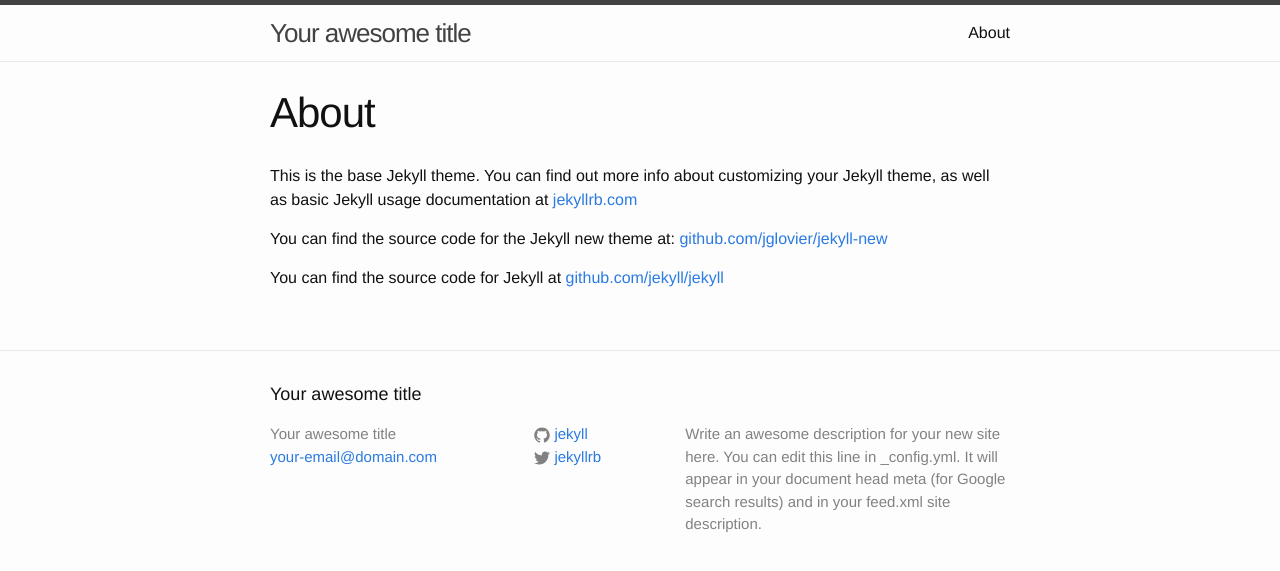
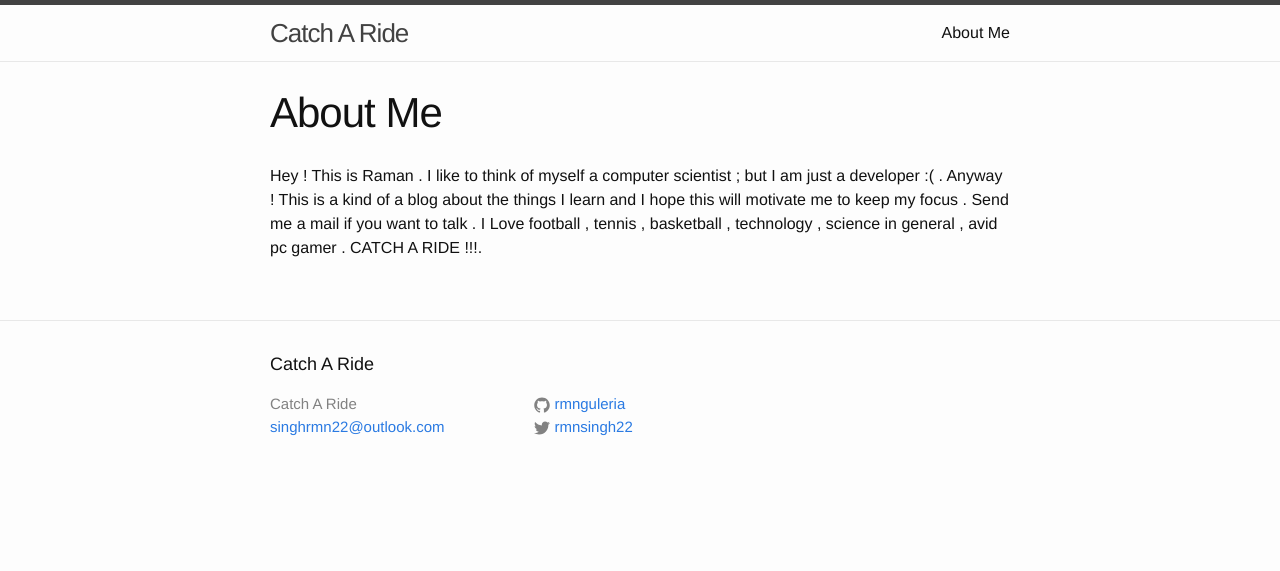
Before and after one commit to catcharide/catcharide.github.io, a Jekyll site: the page built from about.md, in a window 1280 px wide. Shown: the top 571 px of the page. Built offline with Jekyll 4.4.1, drawn with Linux system fonts in a browser that asks for light colours.

```diff
--- a/_config.yml
+++ b/_config.yml
@@ -1,14 +1,12 @@
 # Site settings
-title: Your awesome title
-email: your-email@domain.com
+title: Catch A Ride
+email: singhrmn22@outlook.com
 description: > # this means to ignore newlines until "baseurl:"
-  Write an awesome description for your new site here. You can edit this
-  line in _config.yml. It will appear in your document head meta (for
-  Google search results) and in your feed.xml site description.
+
 baseurl: "" # the subpath of your site, e.g. /blog/
-url: "http://yourdomain.com" # the base hostname & protocol for your site
-twitter_username: jekyllrb
-github_username:  jekyll
+url: "http://catcharide.github.io" # the base hostname & protocol for your site
+twitter_username: rmnsingh22
+github_username:  rmnguleria
 
 # Build settings
 markdown: kramdown
--- a/about.md
+++ b/about.md
@@ -1,11 +1,7 @@
 ---
 layout: page
-title: About
+title: About Me
 permalink: /about/
 ---
 
-This is the base Jekyll theme. You can find out more info about customizing your Jekyll theme, as well as basic Jekyll usage documentation at [jekyllrb.com](http://jekyllrb.com/)
-
-You can find the source code for the Jekyll new theme at: [github.com/jglovier/jekyll-new](https://github.com/jglovier/jekyll-new)
-
-You can find the source code for Jekyll at [github.com/jekyll/jekyll](https://github.com/jekyll/jekyll)
+Hey ! This is Raman . I like to think of myself a computer scientist ; but I am just a developer :( . Anyway ! This is a kind of a blog about the things I learn and I hope this will motivate me to keep my focus . Send me a mail if you want to talk . I Love football , tennis , basketball , technology , science in general , avid pc gamer . CATCH A RIDE !!!.
```
Also changed, not shown: _posts/2015-09-24-setup-github-blog.markdown (added, +20 -0 lines), _posts/2015-09-24-welcome-to-jekyll.markdown (deleted, +0 -25 lines).
